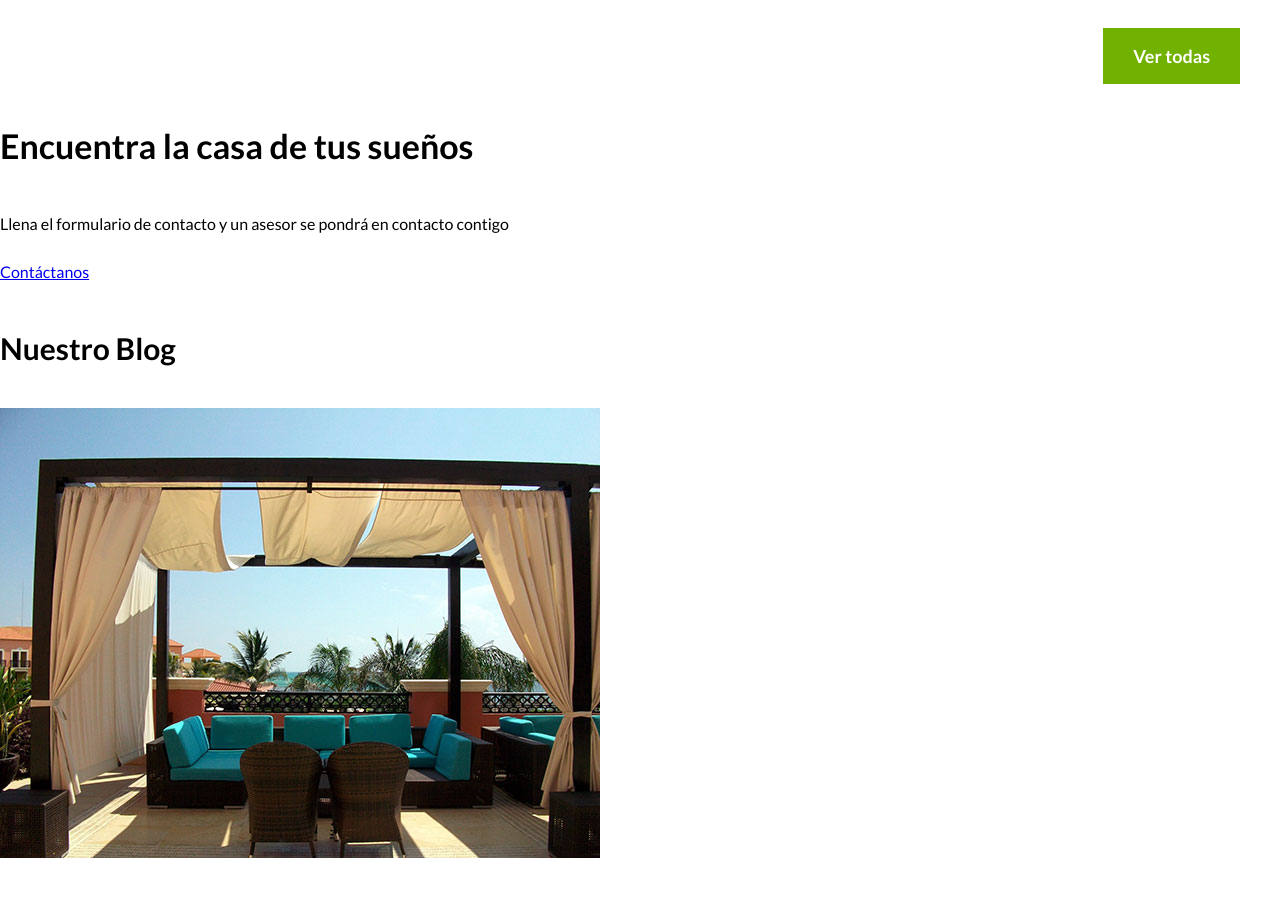
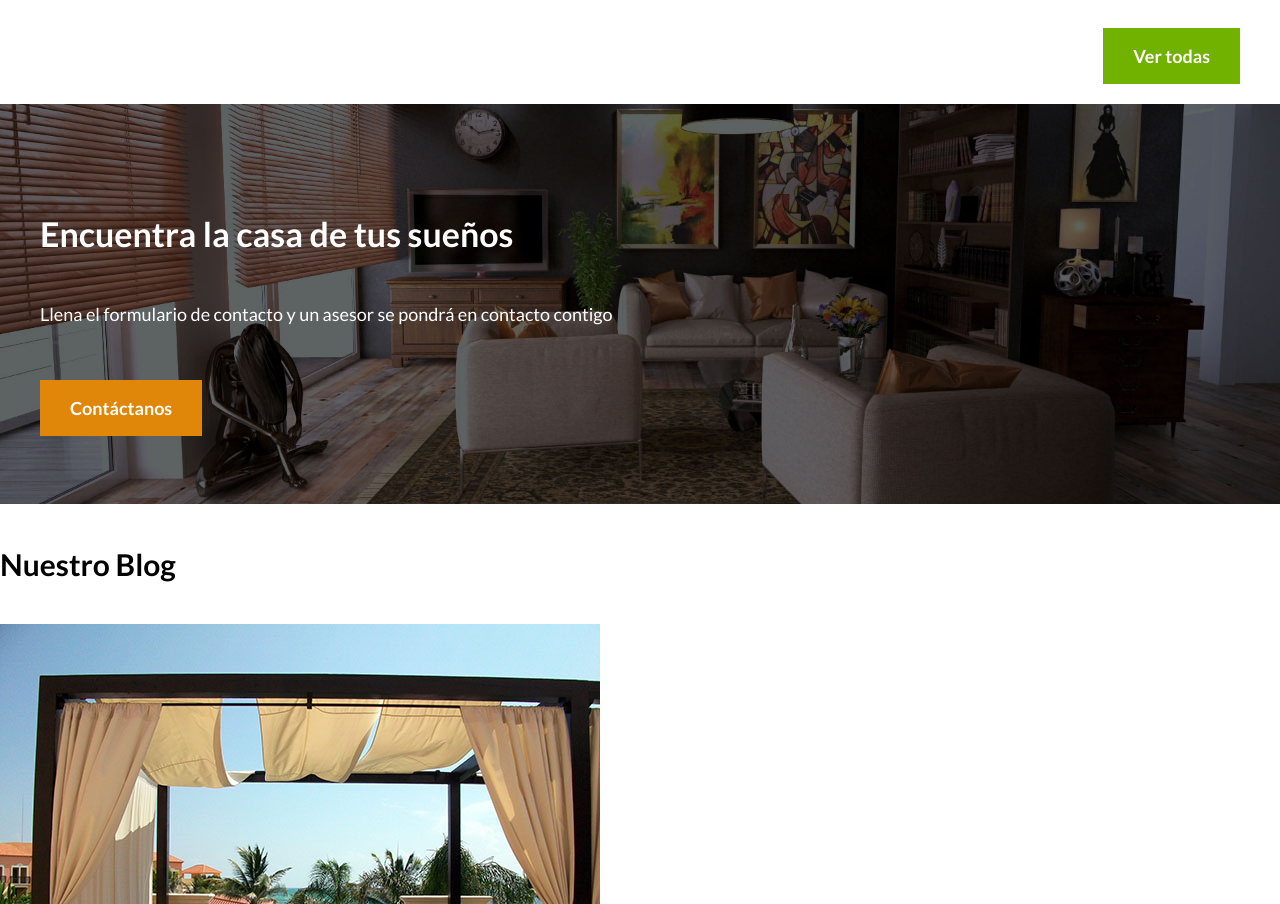
Before and after one commit to Alcreed/Practica-Bienes-Raices, a plain HTML site: page index.html in a window 1280 px wide. Shown: the part 2035-2939 px from the top of the page. Drawn offline with Linux system fonts and the light colour scheme.

Commit message:
Aplicando estilo sección Contacto

```diff
--- a/css/estilos.css
+++ b/css/estilos.css
@@ -159,3 +159,22 @@ h4{
     display: flex;
     justify-content: flex-end;
 }
+
+/* Contacto Home */
+.imagen-contacto{
+    background-image: url(../img/encuentra.jpg);
+    background-position: center center;
+    background-size: cover;
+    height: 40rem;
+    display: flex;
+    align-items: center;
+}
+
+.contenido-contacto{
+    flex: 1;
+    color: white;
+}
+
+.contenido-contacto p{
+    font-size: 1.8rem;
+}
--- a/index.html
+++ b/index.html
@@ -95,11 +95,13 @@
 
     </main>
 
-    <section>
+    <section class="imagen-contacto">
 
-        <h2>Encuentra la casa de tus sueños</h2>
-        <p>Llena el formulario de contacto y un asesor se pondrá en contacto contigo</p>
-        <a href="contacto.html">Contáctanos</a>
+        <div class="contenedor contenido-contacto">
+            <h2>Encuentra la casa de tus sueños</h2>
+            <p>Llena el formulario de contacto y un asesor se pondrá en contacto contigo</p>
+            <a href="contacto.html" class="boton boton-amarillo">Contáctanos</a>
+        </div>
 
     </section>
 
```
